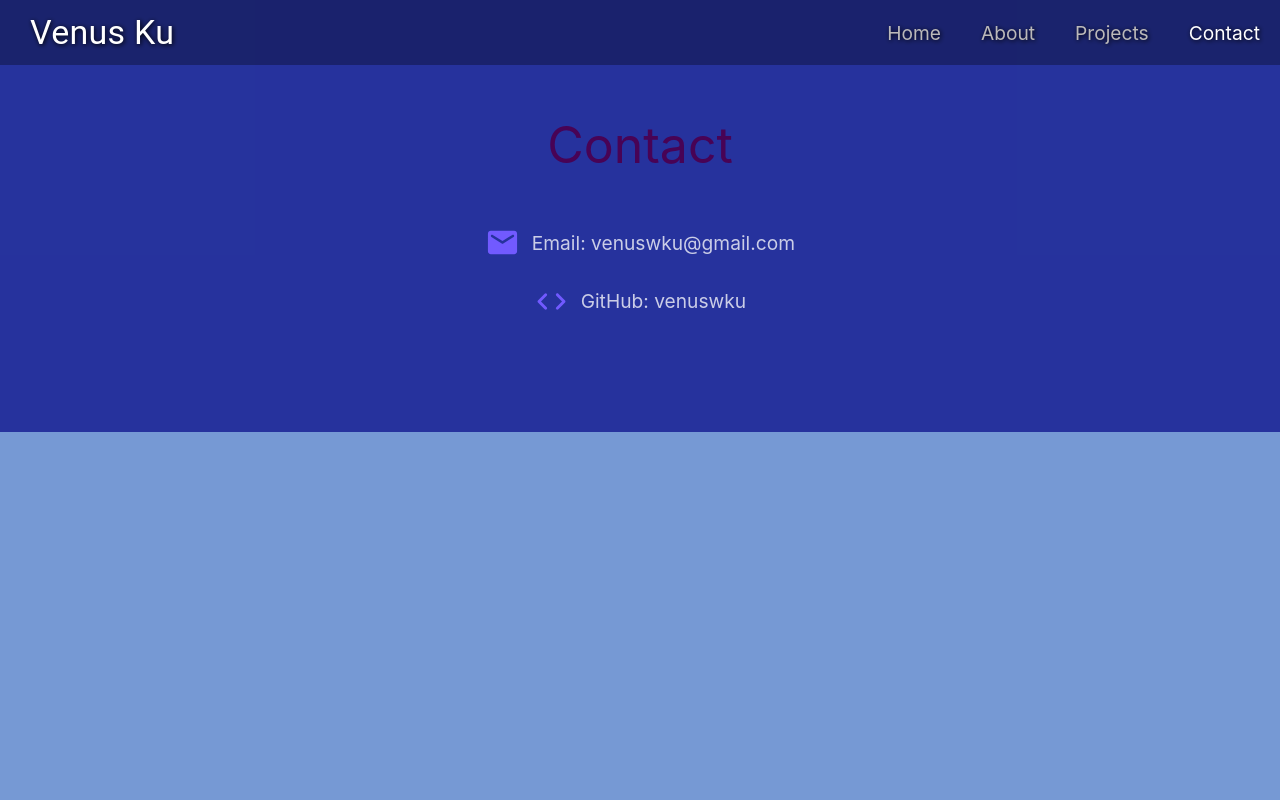
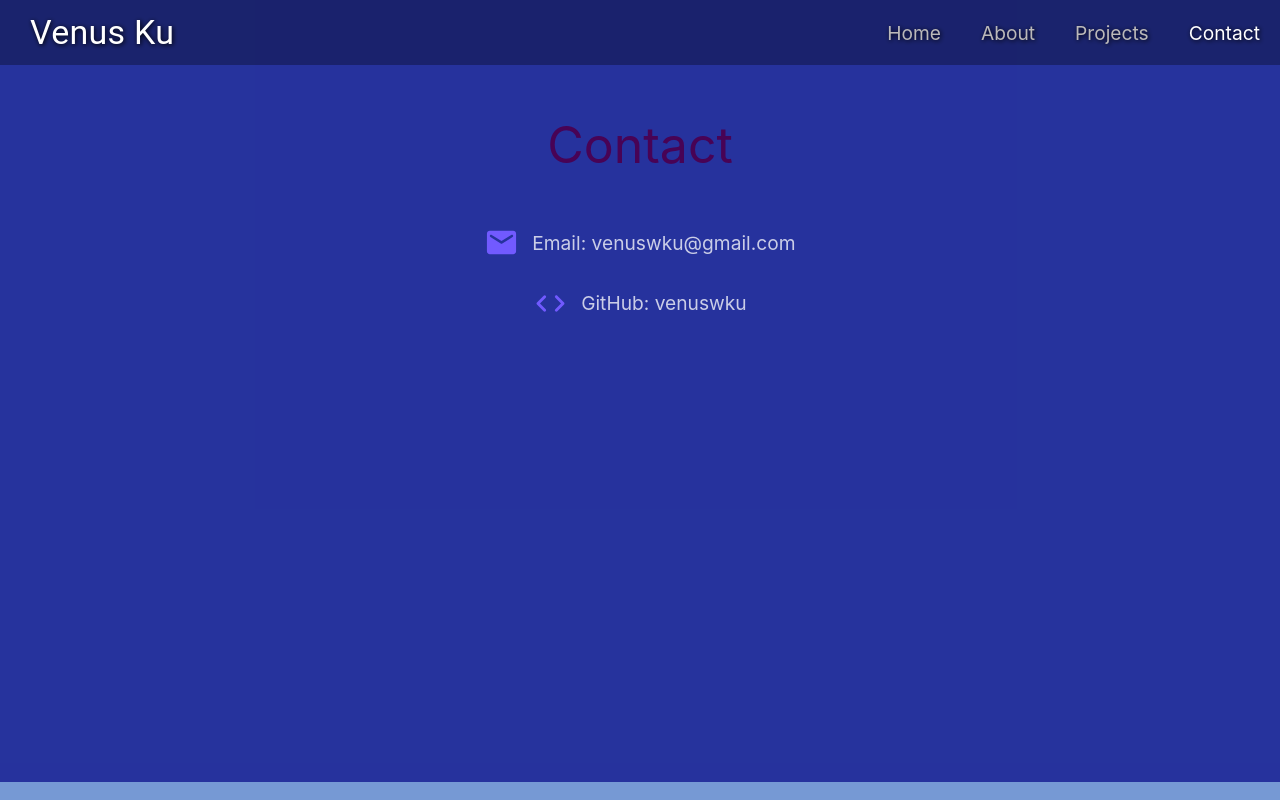
Before and after one commit to venuswku/venuswku.github.io, a React (Create React App) app: page /contact in a window 1280 px wide. Built offline with nearby package versions, Linux system fonts and the light colour scheme.

Commit message:
make contact page take up whole height of screen without up/down scrollbar appearing

```diff
--- a/src/Pages/Contact.css
+++ b/src/Pages/Contact.css
@@ -1,6 +1,7 @@
 .contact {
-    padding: 65px 50px 7%;
+    padding-top: 65px;
     background: rgba(11, 17, 139, 0.75);
+    height: 89.6vh;
 }
 
 .contact-links {
```
